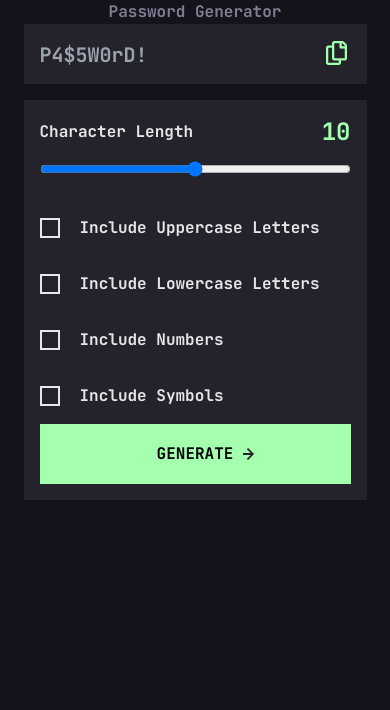
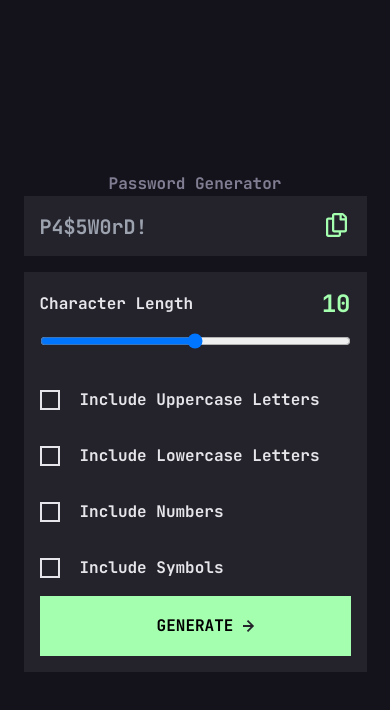
Before and after one commit to Lazzzare/PasswordGeneratorApp-React, a React (Vite) app: page / in a window 390 px wide. Shown: the top 710 px of the page. Built offline with nearby package versions, Linux system fonts and the light colour scheme.

Commit message:
change flex properties for responsive design

```diff
--- a/src/App.tsx
+++ b/src/App.tsx
@@ -3,7 +3,7 @@ import PasswordGenerator from "./PasswordGenerator";
 
 const App = () => {
   return (
-    <div className="w-full h-screen bg-bgColor flex flex-col">
+    <div className="w-full h-screen bg-bgColor flex flex-col justify-center">
       <Input title="Password Generator" />
       <PasswordGenerator />
     </div>
```
